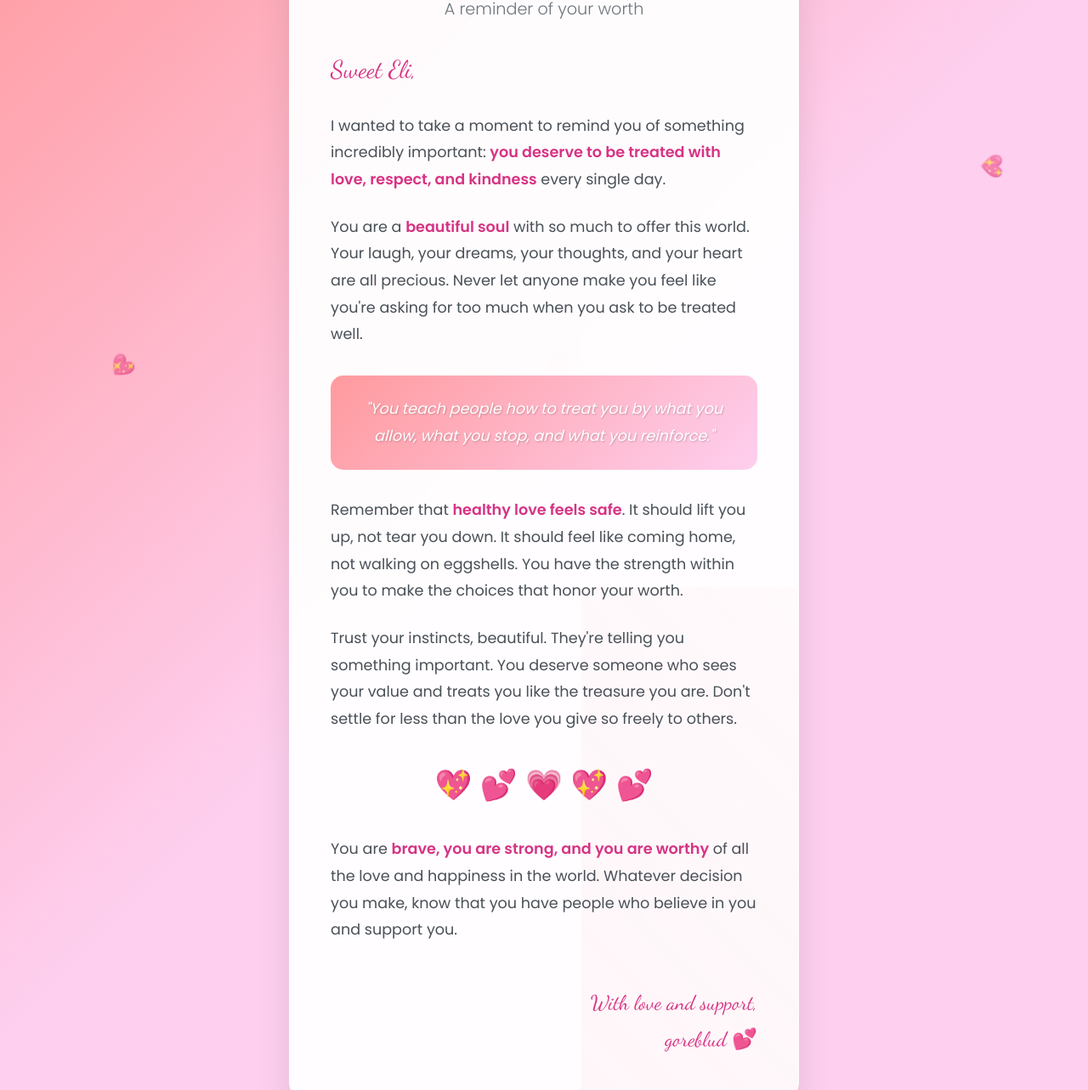
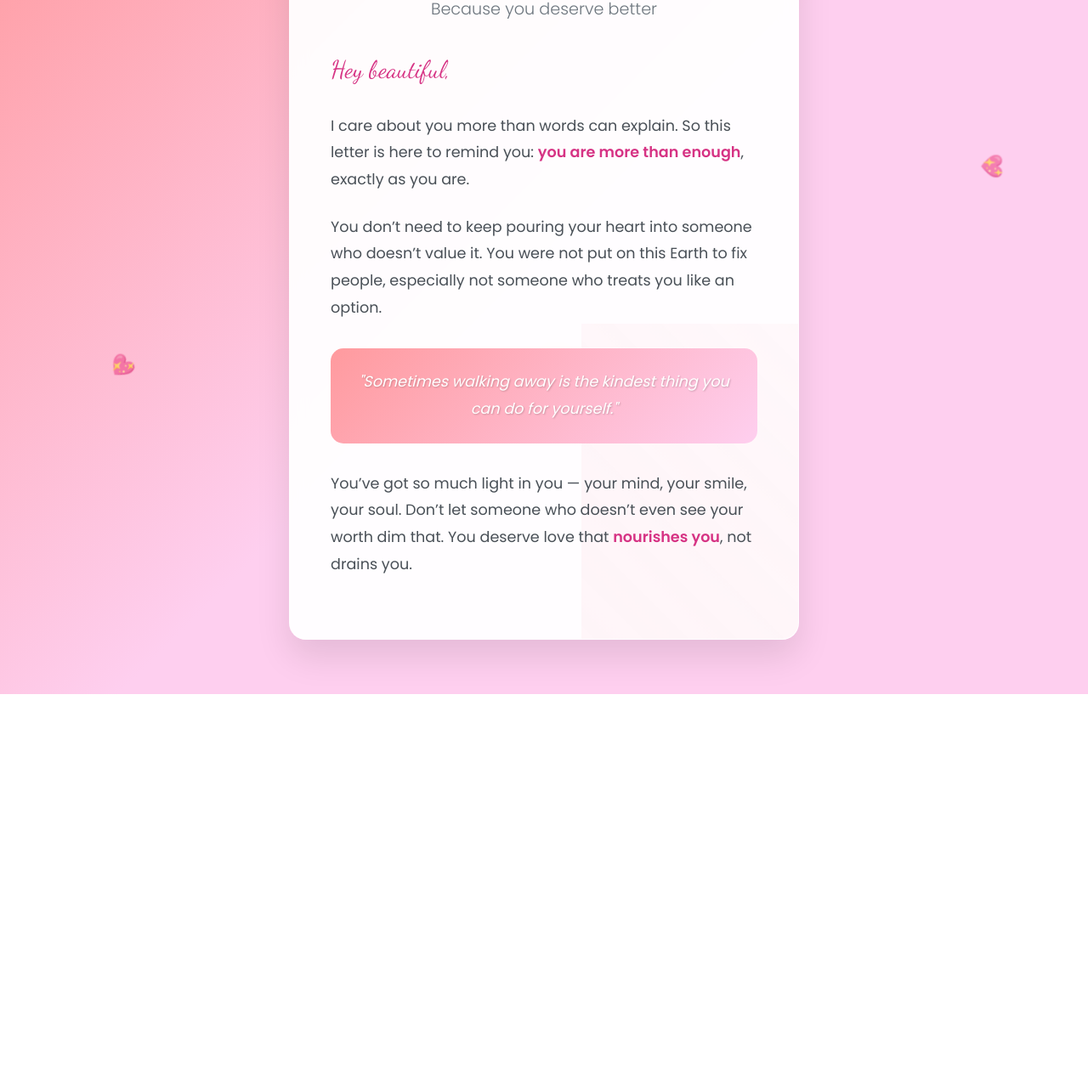
Before and after one commit to tutsTV/lovelettertool, a plain HTML site: page index.html in a window 1280 px wide. Shown: the part 182-1465 px from the top of the page at 85% size. After the commit the page ends 999 px from the top, so only its background shows below. Drawn offline with Linux system fonts and the light colour scheme.

Commit message:
Update index.html

```diff
--- a/index.html
+++ b/index.html
@@ -1,9 +1,9 @@
 <!DOCTYPE html>
 <html lang="en">
 <head>
-    <meta charset="UTF-8">
-    <meta name="viewport" content="width=device-width, initial-scale=1.0">
-    <title>A Letter for Eli</title>
+  <meta charset="UTF-8" />
+  <meta name="viewport" content="width=device-width, initial-scale=1.0"/>
+  <title>A Reminder for Eli</title>
   <style>
     @import url('https://fonts.googleapis.com/css2?family=Dancing+Script:wght@400;700&family=Poppins:wght@300;400;600&display=swap');
 
@@ -206,44 +206,26 @@
     <div class="letter">
       <div class="letter-header">
         <h1 class="letter-title">Dear Eli</h1>
-                <p class="letter-subtitle">A reminder of your worth</p>
+        <p class="letter-subtitle">Because you deserve better</p>
       </div>
 
       <div class="letter-content">
-                <div class="greeting">Sweet Eli,</div>
+        <div class="greeting">Hey beautiful,</div>
 
         <p class="message-paragraph">
-                    I wanted to take a moment to remind you of something incredibly important: <span class="highlight">you deserve to be treated with love, respect, and kindness</span> every single day.
+          I care about you more than words can explain. So this letter is here to remind you: <span class="highlight">you are more than enough</span>, exactly as you are.
         </p>
 
         <p class="message-paragraph">
-                    You are a <span class="highlight">beautiful soul</span> with so much to offer this world. Your laugh, your dreams, your thoughts, and your heart are all precious. Never let anyone make you feel like you're asking for too much when you ask to be treated well.
+          You don’t need to keep pouring your heart into someone who doesn’t value it. You were not put on this Earth to fix people, especially not someone who treats you like an option.
         </p>
 
         <div class="empowerment-quote">
-                    "You teach people how to treat you by what you allow, what you stop, and what you reinforce."
+          "Sometimes walking away is the kindest thing you can do for yourself."
         </div>
 
         <p class="message-paragraph">
-                    Remember that <span class="highlight">healthy love feels safe</span>. It should lift you up, not tear you down. It should feel like coming home, not walking on eggshells. You have the strength within you to make the choices that honor your worth.
+          You’ve got so much light in you — your mind, your smile, your soul. Don’t let someone who doesn’t even see your worth dim that. You deserve love that <span class="highlight">nourishes you</span>, not drains you.
         </p>
 
         <p class="message-paragraph">
-                    Trust your instincts, beautiful. They're telling you something important. You deserve someone who sees your value and treats you like the treasure you are. Don't settle for less than the love you give so freely to others.
-                </p>
-
-                <div class="decorative-hearts">💖 💕 💗 💖 💕</div>
-
-                <p class="message-paragraph">
-                    You are <span class="highlight">brave, you are strong, and you are worthy</span> of all the love and happiness in the world. Whatever decision you make, know that you have people who believe in you and support you.
-                </p>
-
-                <div class="signature">
-                    With love and support,<br>
-                    goreblud 💕
-                </div>
-            </div>
-        </div>
-    </div>
-</body>
-</html>
```
Lines whose indentation alone changed are shown as unchanged.
